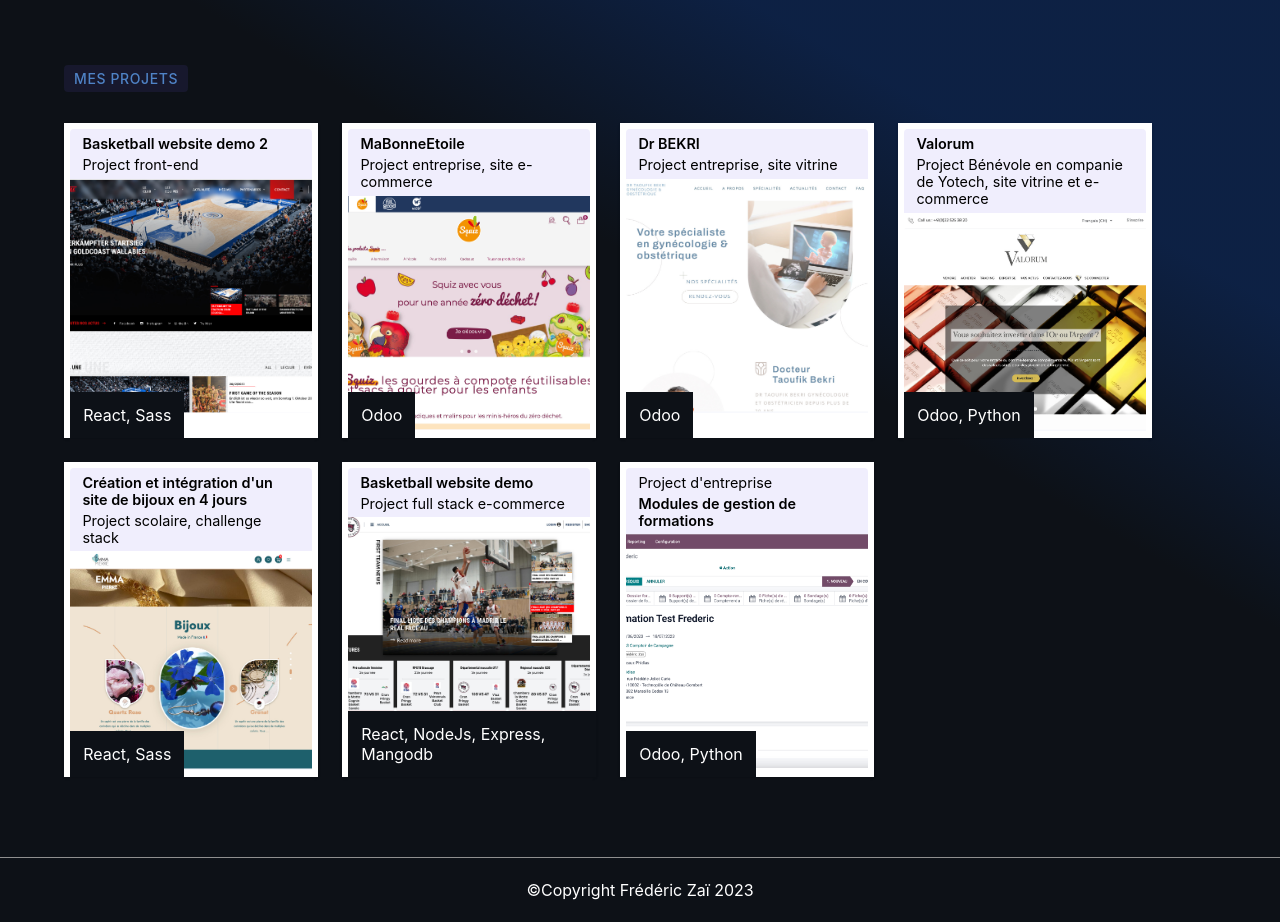
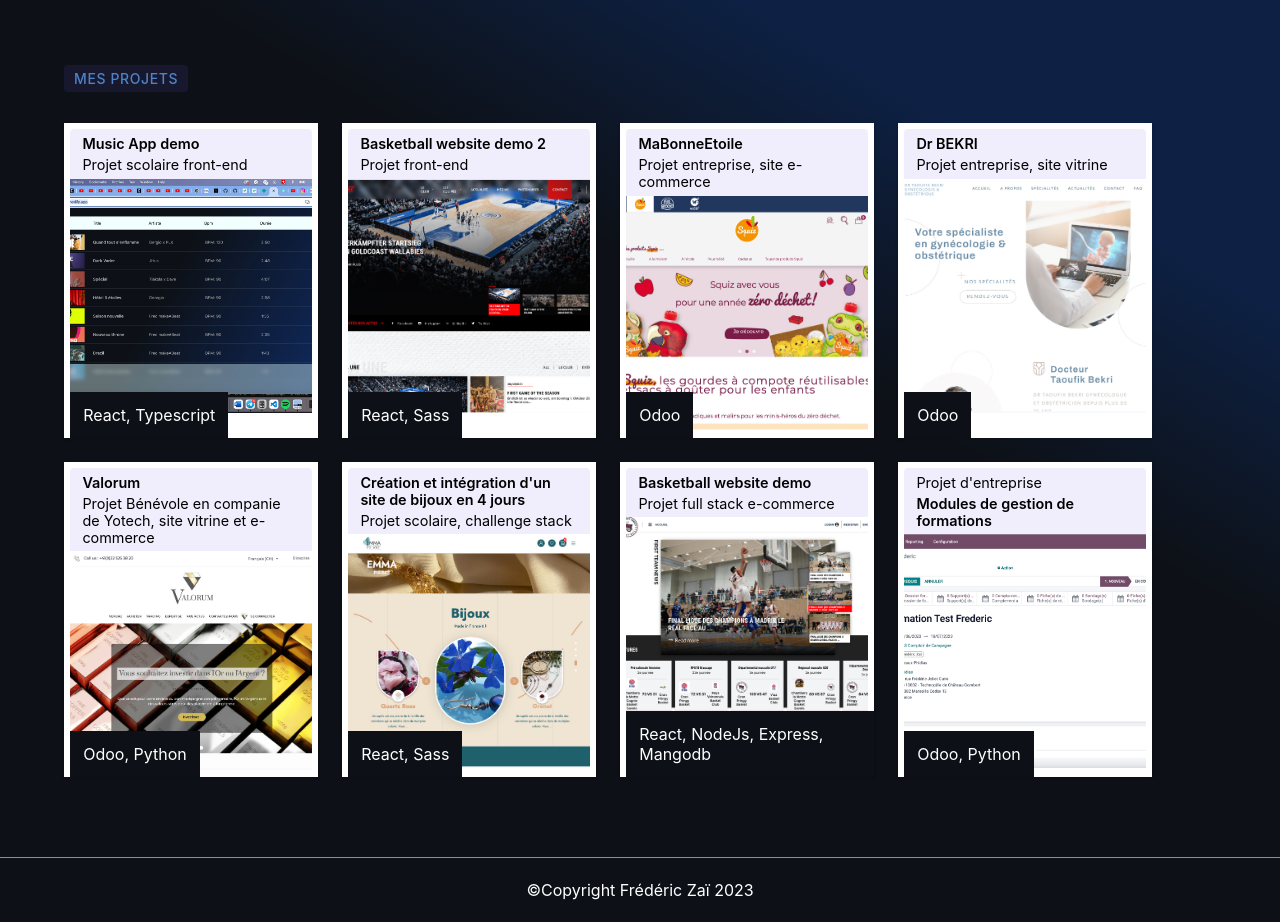
Before and after one commit to zaity74/portfolio_zai, a React (Create React App) app: page / in a window 1280 px wide. Shown: the part 1060-1982 px from the top of the page. Built offline with nearby package versions, Linux system fonts and the light colour scheme; a web font is replaced by a local one.

Commit message:
add music app site

```diff
--- a/src/Componnent/Sections/Project/project.js
+++ b/src/Componnent/Sections/Project/project.js
@@ -6,6 +6,7 @@ import formation from '../../../images/formations.png';
 import emma from '../../../images/emma3.jpeg';
 import basket2 from '../../../images/Basket3.jpeg';
 import mabonneetoile from '../../../images/yotech.jpeg';
+import musicApp from '../../../images/screenMusicApp.jpg';
 
 // Redux import
 // Hooks
@@ -36,11 +37,27 @@ function Project(props) {
               <p className="section-name">Mes projets</p>
               <ul className='project-list'>
                 <li>
+                    <Link target='blank' to={'https://fredmusicapp.netlify.app/'}>
+                        <div className='card'>
+                            <div className='top'>
+                                <span className='under'>Music App demo </span>
+                                <p>Projet scolaire front-end</p>
+                            </div>
+                            <div className='image'>
+                                <img src={musicApp} alt='basket-photo' />
+                            </div>
+                            <div className='bottom'>
+                                <span>React, Typescript</span>
+                            </div>
+                        </div>
+                    </Link>
+                </li>
+                <li>
                     <Link target='blank' to={'https://swissbasketdemo.netlify.app/'}>
                         <div className='card'>
                             <div className='top'>
                                 <span className='under'>Basketball website demo 2 </span>
-                                <p>Project front-end
+                                <p>Projet front-end
                                 </p>
                             </div>
                             <div className='image'>
@@ -57,7 +74,7 @@ function Project(props) {
                         <div className='card'>
                             <div className='top'>
                                 <span className='under'>MaBonneEtoile </span>
-                                <p>Project entreprise, site e-commerce
+                                <p>Projet entreprise, site e-commerce
                                 </p>
                             </div>
                             <div className='image'>
@@ -76,7 +93,7 @@ function Project(props) {
                                 <span className='under'>
                                 Dr BEKRI
                                 </span>
-                                <p>Project entreprise, site vitrine</p>
+                                <p>Projet entreprise, site vitrine</p>
                             </div>
                             <div className='image'>
                                 <img src={drbekri} alt='dr-bekri photo' />
@@ -94,7 +111,7 @@ function Project(props) {
                                 <span className='under'>
                                     Valorum
                                 </span>
-                                <p>Project Bénévole en companie de Yotech, site vitrine et e-commerce <br></br>
+                                <p>Projet Bénévole en companie de Yotech, site vitrine et e-commerce <br></br>
                                 </p>
                             </div>
                             <div className='image'>
@@ -111,7 +128,7 @@ function Project(props) {
                         <div className='card card-info'>
                             <div className='top'>
                             <span className='under'>Création et intégration d'un site de bijoux en 4 jours</span>
-                                <p>Project scolaire, challenge stack</p>
+                                <p>Projet scolaire, challenge stack</p>
                             </div>
                             <div className='image'>
                                 <img src={emma} alt='' />
@@ -127,7 +144,7 @@ function Project(props) {
                         <div className='card'>
                             <div className='top'>
                                 <span className='under'>Basketball website demo </span>
-                                <p>Project full stack e-commerce
+                                <p>Projet full stack e-commerce
                                 </p>
                             </div>
                             <div className='image'>
@@ -154,7 +171,7 @@ function Project(props) {
                                 </p>
                             </div>
                             <div className='top'>
-                                <p>Project d'entreprise</p>
+                                <p>Projet d'entreprise</p>
                                 <span className='under'>Modules de gestion de formations</span>
                             </div>
                             <div className='image'>
```
Also changed, not shown: src/images/screenMusicApp.jpg (added).
